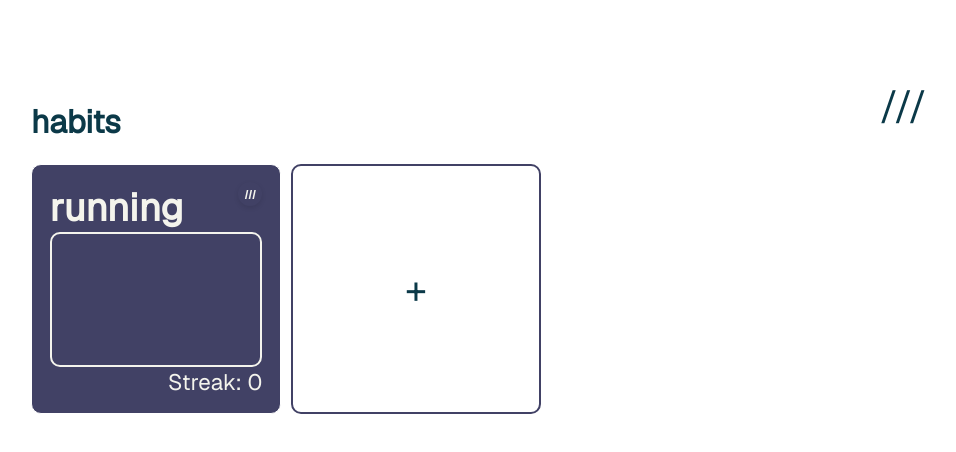
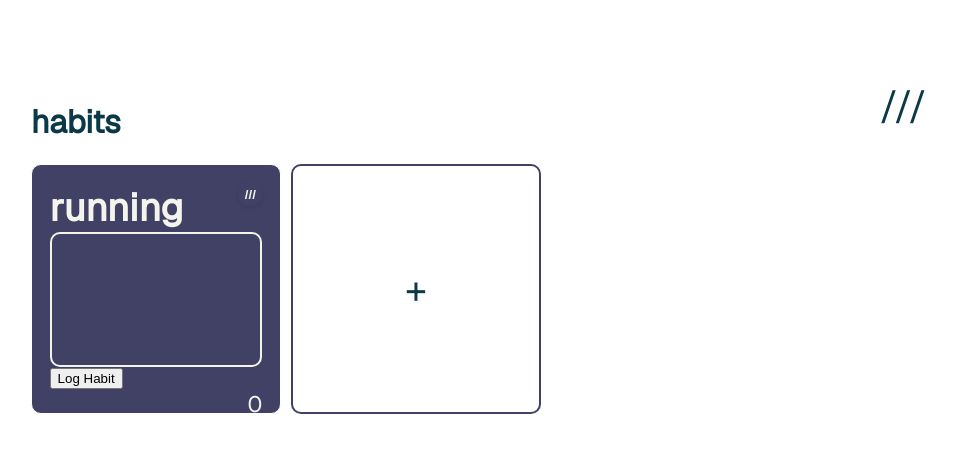
Before and after one commit to jckstllrd/habit-tracker, a React (Vite) app: page / in a window 1280 px wide. Shown: the top 452 px of the page, without its empty margins (161-1117 px from the left). Built offline with nearby package versions, Linux system fonts and the light colour scheme.

Commit message:
feat: add habit logging button

```diff
--- a/src/App.jsx
+++ b/src/App.jsx
@@ -13,6 +13,8 @@ export default function App() {
   ]);
   let id = useRef(1);
 
+  console.log(habits);
+
   function addHabit(habitName) {
     let habit = {
       id: id,
@@ -21,6 +23,16 @@ export default function App() {
     };
     id.current = id.current + 1;
     setHabits((prev) => [...prev, habit]);
+  }
+  function logHabit(habitId) {
+    let date = new Date().toISOString().split("T")[0];
+    setHabits((prev) =>
+      prev.map((habit) =>
+        habit.id === habitId
+          ? { ...habit, log_completed: [...habit.log_completed, date] }
+          : habit,
+      ),
+    );
   }
 
   return (
@@ -32,7 +44,7 @@ export default function App() {
         </div>
         <div className="grid-container">
           {habits.map((habit) => {
-            return <Habit key={habit.id} habit={habit} />;
+            return <Habit key={habit.id} habit={habit} logHabit={logHabit} />;
           })}
           <HabitForm addHabit={addHabit} />
         </div>
--- a/src/components/Habit.jsx
+++ b/src/components/Habit.jsx
@@ -1,4 +1,9 @@
-export default function Habit({ habit }) {
+export default function Habit({ habit, logHabit }) {
+  let streak = 0;
+  let today = new Date().toISOString().split("T")[0];
+  if (habit.log_completed[-1] === today) {
+    streak += 1;
+  }
   return (
     <div className="habit-cell">
       <div className="habit-content">
@@ -8,7 +13,15 @@ export default function Habit({ habit }) {
         </div>
         <div className="habit-completion">
           <div className="habit-chart"></div>
-          <p className="habitStreak">Streak: 0</p>
+          <button
+            className="log-habit"
+            onClick={() => {
+              logHabit(habit.id);
+            }}
+          >
+            Log Habit
+          </button>
+          <p className="habitStreak">{streak}</p>
         </div>
       </div>
     </div>
```
